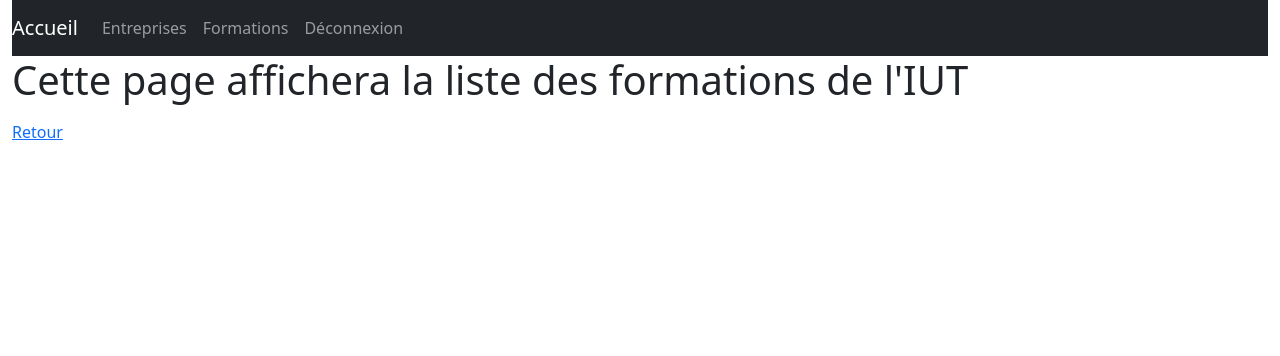
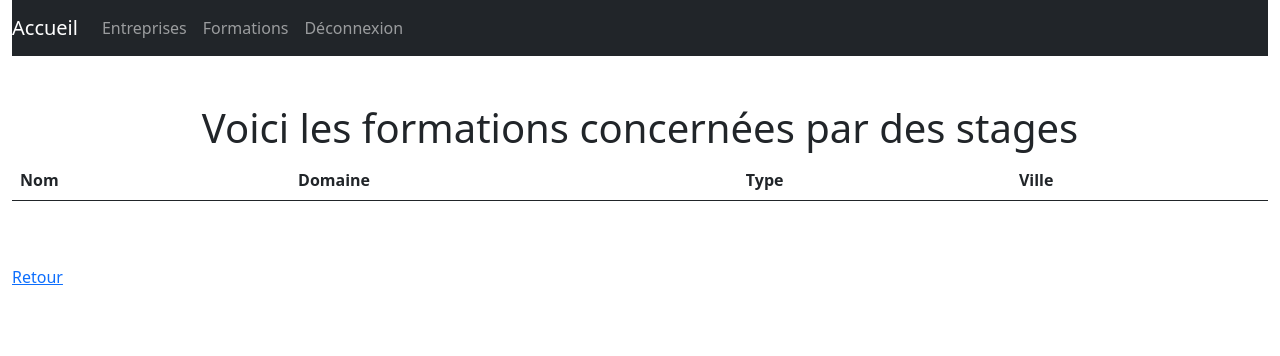
Before and after one commit to WookieSayRaar/ProStage, a Symfony app: template templates/prostage/formation.html.twig in a window 1280 px wide. Shown: the top 356 px of the page. Run offline with Twig, Linux system fonts and the light colour scheme; the template is opened without the code that fills it, so the values that code supplies are empty; some libraries are stand-ins or nearby versions.

Commit message:
template fini

```diff
--- a/templates/prostage/acceuil.html.twig
+++ b/templates/prostage/acceuil.html.twig
@@ -3,7 +3,7 @@
 {% block title %}  PROSTAGE - Bienvenue ! {% endblock %}
 
 
-{% block titrePage %}<h1><center>Bienvenue sur la page d'acceuil de Prostages</center></h1>{% endblock %}
+{% block titrePage %}<h1><center>Bienvenue sur la page d'acceuil de Prostage</center></h1>{% endblock %}
 {% block contenuPage %}
 <div>
   <table class="table">	<!-- Tableau des stages proposés -->
--- a/templates/prostage/formation.html.twig
+++ b/templates/prostage/formation.html.twig
@@ -1,4 +1,22 @@
 {% extends 'base.html.twig' %}
-{% block contenu %}
-<h1>Cette page affichera la liste des formations de l'IUT</h1>
+
+{% block title %}  PROSTAGE - Formation {% endblock %}
+
+
+{% block titrePage %}<h1><center>Voici les formations concernées par des stages</center></h1>{% endblock %}
+{% block contenuPage %}
+<div>
+  <table class="table">	<!-- Tableau des formations enregistrées -->
+  	<thead>
+  		<tr>
+        <th scope="col">Nom</th>
+  	    <th scope="col">Domaine</th>
+  	    <th scope="col">Type</th>
+        <th scope="col">Ville</th>
+  		</tr>
+  	</thead>
+  	<tbody>
+  	</tbody>
+  </table>
+</div>
 {% endblock %}
```
Also changed, not shown: templates/prostage/entreprise.html.twig (+20 -3 lines).
